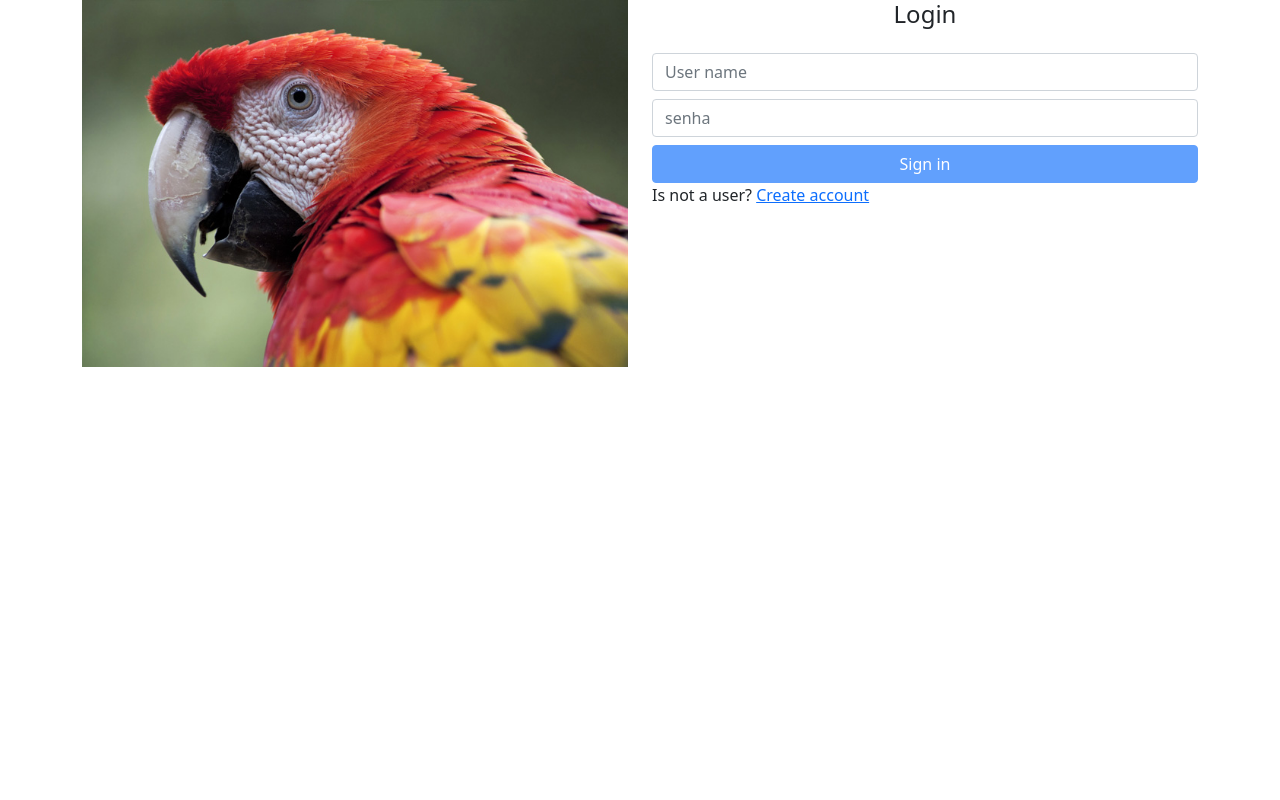
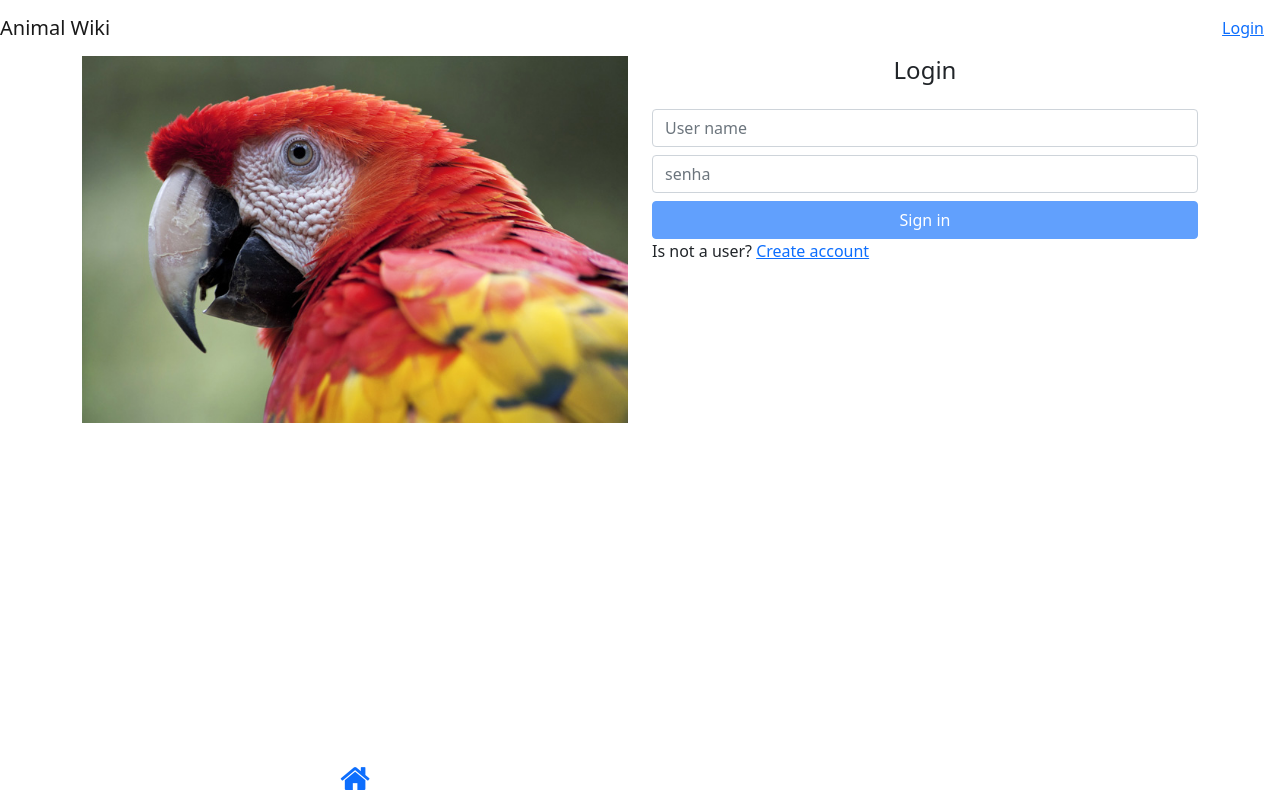
Before and after one commit to ofelipescherer/courses-alura, an Angular app in the folder angular/angular-best-pratices-and-forms/: page /home in a window 1280 px wide. Built offline with nearby package versions, Linux system fonts and the light colour scheme.

Commit message:
[angular-best-pratices-and-forms] feat: footer and implement header

```diff
--- a/angular/angular-best-pratices-and-forms/src/app/app.component.html
+++ b/angular/angular-best-pratices-and-forms/src/app/app.component.html
@@ -1 +1,3 @@
+<app-header></app-header>
 <router-outlet></router-outlet>
+<app-footer></app-footer>
--- /dev/null
+++ b/angular/angular-best-pratices-and-forms/src/app/components/footer/footer.component.html
@@ -0,0 +1,13 @@
+<footer class="mt-5">
+  <div class="fixed-bottom bg-white p-1">
+    <div class="container">
+      <div class="row text-center">
+        <div class="col-6">
+          <a [routerLink]="['']">
+            <i class="fa fa-home fa-2x"></i>
+          </a>
+        </div>
+      </div>
+    </div>
+  </div>
+</footer>
--- /dev/null
+++ b/angular/angular-best-pratices-and-forms/src/app/components/footer/footer.component.ts
@@ -0,0 +1,15 @@
+import { Component, OnInit } from '@angular/core';
+
+@Component({
+  selector: 'app-footer',
+  templateUrl: './footer.component.html',
+  styleUrls: ['./footer.component.css']
+})
+export class FooterComponent implements OnInit {
+
+  constructor() { }
+
+  ngOnInit(): void {
+  }
+
+}
--- a/angular/angular-best-pratices-and-forms/src/app/components/header/header.component.html
+++ b/angular/angular-best-pratices-and-forms/src/app/components/header/header.component.html
@@ -2,7 +2,7 @@
   <nav class="navbar navbar-light bg-white">
     <a class="navbar-brand">Animal Wiki</a>
     <div *ngIf="user$ | async as user">
-      <div *ngIf="user.name; else login">
+      <div *ngIf="user.name; else login" class="custom-row-container">
         <i class="fa fa-user-circle mr-1"></i>
         <a class="mr-1">{{ user.name }}</a>
         <a (click)="logout()">Logout</a>
@@ -11,8 +11,8 @@
   </nav>
 
   <ng-template #login>
-    <span class="navbar-text">
-      <a [routerLink]="['']"></a>
+    <span class="navbar-text" class="custom-row-container">
+      <a [routerLink]="['']">Login</a>
     </span>
   </ng-template>
 
--- a/angular/angular-best-pratices-and-forms/src/styles.css
+++ b/angular/angular-best-pratices-and-forms/src/styles.css
@@ -5,3 +5,11 @@
   flex-direction: column;
   gap: 0.5rem;
 }
+
+.custom-row-container {
+  display: flex;
+  gap: 0.2rem;
+  justify-content: center;
+  align-items: center;
+  margin: 0 1rem;
+}
```
Also changed, not shown: angular/angular-best-pratices-and-forms/src/app/app.module.ts (+9 -1 lines), angular/angular-best-pratices-and-forms/src/app/components/footer/footer.module.ts (added, +11 -0 lines), angular/angular-best-pratices-and-forms/src/app/components/footer/footer.component.css (added), 1 other file (tests, documents, lock files or other folders).
